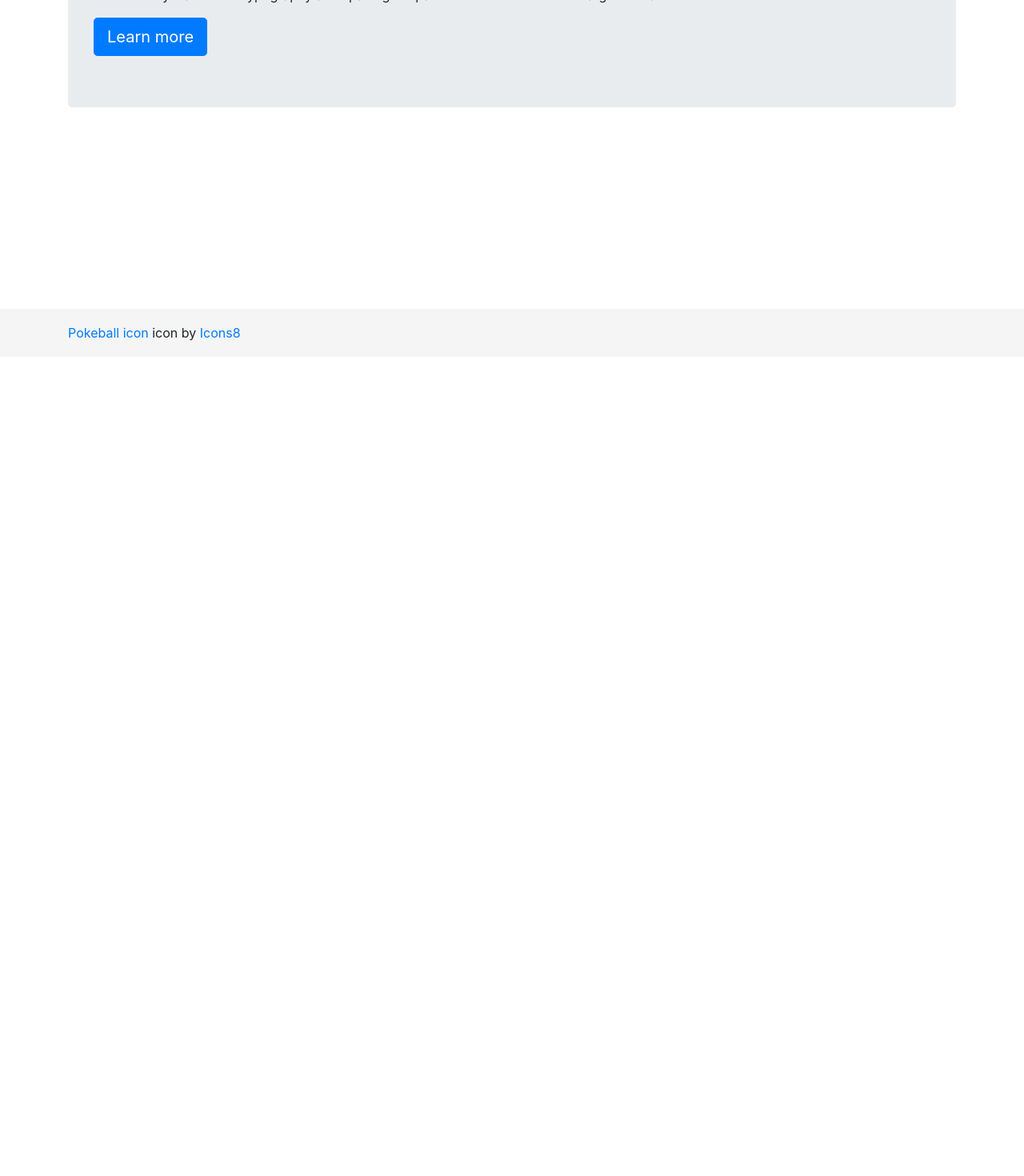
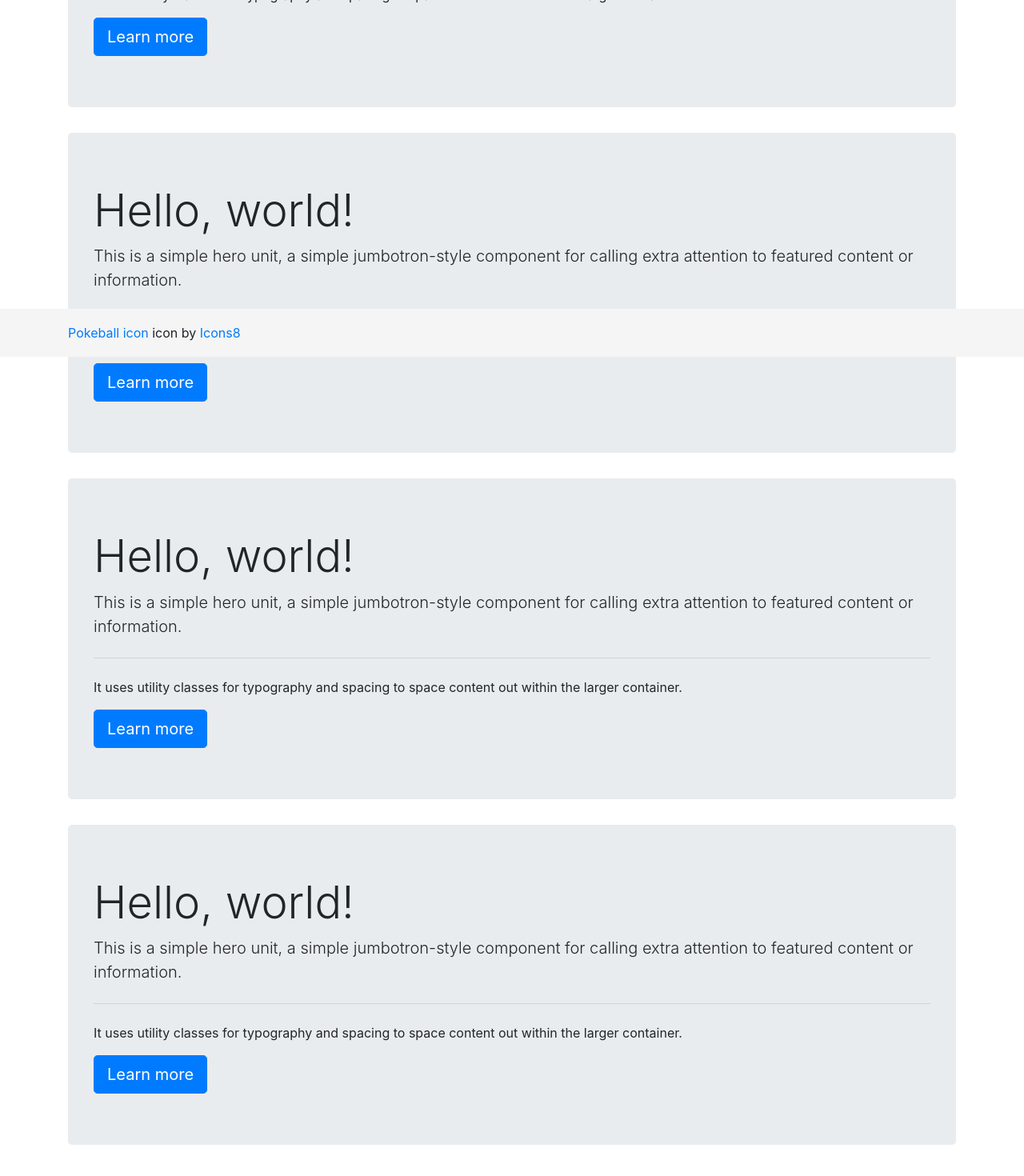
Before and after one commit to KrzysztofPempera/poke2, an Angular app: page / in a window 1280 px wide. Shown: the part 354-1824 px from the top of the page at 80% size. Before the commit the page ends 800 px from the top, so only its background shows below. Built offline with nearby package versions, Linux system fonts and the light colour scheme.

Commit message:
Added nav-bar component

```diff
--- a/src/app/app-routing.module.ts
+++ b/src/app/app-routing.module.ts
@@ -2,13 +2,11 @@
 import { Routes, RouterModule } from '@angular/router';
 
 import { HomeComponent } from './home/home.component';
-import { ContactComponent } from './contact/contact.component';
 import { PokedexComponent } from './pokedex/pokedex.component';
 
 
 const routes: Routes = [
   {path: '', component: HomeComponent},
-  {path: 'contact', component: ContactComponent},
   {path: 'pokedex', component: PokedexComponent}
 ];
 
--- a/src/app/app.component.css
+++ b/src/app/app.component.css
@@ -1,51 +1,4 @@
 
-.navbar {
-  background-color: #ce334d;
-  font-weight: 600;
-  align-items: center;
-  color: white;
-}
-.navbar-toggler{
-  color: white;
-}
-.navbar-toggler:hover{
-  background: hsla(0, 0%, 100%, 0.15);
-}
-.navbar-toggler:focus{
-  background: hsla(0, 0%, 100%, 0.15);
-  outline: none;
-}
-
-.nav-link {
-  color: white;
-  cursor: pointer;
-  margin: 0 16px 0 10px;
-  border-radius: 4px;
-  padding: 8px 16px;
-}
-.nav-link:hover {
-  background: hsla(0, 0%, 100%, 0.15);
-}
-.nav-link:focus {
-  outline-offset: 4px;
-  background: hsla(0, 0%, 100%, 0.15);
-  box-shadow: 0 0 1px 2px hsla(0, 0%, 100%, 0.8);
-}
-.nav-link:active {
-  background: hsla(0, 0%, 100%, 0.15);
-}
-.nav-link-inner{
-  border-radius: 4px;
-  padding: 8px 16px;
-}
-
-.search-container input {
-  border: none;
-  border-radius: 100px;
-}
-footer {
-
-}
 .toolbar img {
   margin: 0 16px;
 }
@@ -59,19 +12,8 @@
   opacity: 0.8;
 }
 
-.content {
-  display: flex;
-  margin: 82px auto 32px;
-  padding: 0 16px;
-  max-width: 960px;
-  flex-direction: column;
-  align-items: center;
-}
-
-
-
 .footer {
-    position: absolute;
+    position: sticky;
     bottom: 0;
     width: 100%;
     height: 60px;
--- a/src/app/app.component.html
+++ b/src/app/app.component.html
@@ -1,25 +1,4 @@
-<nav class="navbar navbar-expand-sm">
-  <img
-    width="40"
-    alt="Pokedex logo"
-    src="https://img.icons8.com/color/96/000000/superball.png"
-  />
-  <button class="navbar-toggler" type="button" (click)="isMenuCollapsed = !isMenuCollapsed">
-    &#9776;
-  </button>
-
-  <div class="collapse navbar-collapse" [ngbCollapse]="isMenuCollapsed" >
-    <ul class="navbar-nav mr-auto" role="navigation">
-      <li class="nav-item"><a class="nav-link" routerLink="/" (click)="isMenuCollapsed = true"><span class="nav-link-inner">HOME</span></a></li>
-      <li class="nav-item"><a class="nav-link"  routerLink="/contact"(click)="isMenuCollapsed = true"><span class="nav-link-inner">TEST</span></a></li>
-      <li class="nav-item"><a class="nav-link"  routerLink="/pokedex"(click)="isMenuCollapsed = true"><span class="nav-link-inner">TEST</span></a></li>
-    </ul>
-    <form class="form-inline my-2 my-sm-0 search-container">
-      <input class="form-control mr-sm-2" type="search" placeholder="Search" aria-label="Search">
-    </form>
-  </div>
-</nav>
-
+<header><app-nav-bar></app-nav-bar></header>
 <main class="container">
   <router-outlet></router-outlet>
 </main>
--- a/src/app/app.component.ts
+++ b/src/app/app.component.ts
@@ -7,5 +7,4 @@
 })
 export class AppComponent {
   title = 'Pokedex';
-  public isMenuCollapsed = true;
 }
--- a/src/app/app.module.ts
+++ b/src/app/app.module.ts
@@ -4,15 +4,16 @@
 
 import { AppRoutingModule } from './app-routing.module';
 import { AppComponent } from './app.component';
-import { ContactComponent } from './contact/contact.component';
 import { PokedexComponent } from './pokedex/pokedex.component';
 import { HomeComponent } from './home/home.component';
+import { NavBarComponent } from './nav-bar/nav-bar.component';
+
 
 @NgModule({
   declarations: [
     AppComponent,
-    ContactComponent,
     PokedexComponent,
+    NavBarComponent,
     HomeComponent
   ],
   imports: [
--- a/src/app/contact/contact.component.html
+++ /dev/null
@@ -1 +0,0 @@
-<p>contact works!</p>
--- a/src/app/contact/contact.component.ts
+++ /dev/null
@@ -1,15 +0,0 @@
-import { Component, OnInit } from '@angular/core';
-
-@Component({
-  selector: 'app-contact',
-  templateUrl: './contact.component.html',
-  styleUrls: ['./contact.component.css']
-})
-export class ContactComponent implements OnInit {
-
-  constructor() { }
-
-  ngOnInit(): void {
-  }
-
-}
--- a/src/app/home/home.component.html
+++ b/src/app/home/home.component.html
@@ -5,3 +5,24 @@
   <p>It uses utility classes for typography and spacing to space content out within the larger container.</p>
   <a class="btn btn-primary btn-lg" href="#" role="button">Learn more</a>
 </div>
+<div class="jumbotron">
+  <h1 class="display-4">Hello, world!</h1>
+  <p class="lead">This is a simple hero unit, a simple jumbotron-style component for calling extra attention to featured content or information.</p>
+  <hr class="my-4">
+  <p>It uses utility classes for typography and spacing to space content out within the larger container.</p>
+  <a class="btn btn-primary btn-lg" href="#" role="button">Learn more</a>
+</div>
+<div class="jumbotron">
+  <h1 class="display-4">Hello, world!</h1>
+  <p class="lead">This is a simple hero unit, a simple jumbotron-style component for calling extra attention to featured content or information.</p>
+  <hr class="my-4">
+  <p>It uses utility classes for typography and spacing to space content out within the larger container.</p>
+  <a class="btn btn-primary btn-lg" href="#" role="button">Learn more</a>
+</div>
+<div class="jumbotron">
+  <h1 class="display-4">Hello, world!</h1>
+  <p class="lead">This is a simple hero unit, a simple jumbotron-style component for calling extra attention to featured content or information.</p>
+  <hr class="my-4">
+  <p>It uses utility classes for typography and spacing to space content out within the larger container.</p>
+  <a class="btn btn-primary btn-lg" href="#" role="button">Learn more</a>
+</div>
--- /dev/null
+++ b/src/app/nav-bar/nav-bar.component.css
@@ -0,0 +1,45 @@
+
+.navbar {
+  background-color: #ce334d;
+  font-weight: 600;
+  align-items: center;
+  color: white;
+}
+.navbar-toggler{
+  color: white;
+}
+.navbar-toggler:hover{
+  background: hsla(0, 0%, 100%, 0.15);
+}
+.navbar-toggler:focus{
+  background: hsla(0, 0%, 100%, 0.15);
+  outline: none;
+}
+
+.nav-link {
+  color: white;
+  cursor: pointer;
+  margin: 0 16px 0 10px;
+  border-radius: 4px;
+  padding: 8px 16px;
+}
+.nav-link:hover {
+  background: hsla(0, 0%, 100%, 0.15);
+}
+.nav-link:focus {
+  outline-offset: 4px;
+  background: hsla(0, 0%, 100%, 0.15);
+  box-shadow: 0 0 1px 2px hsla(0, 0%, 100%, 0.8);
+}
+.nav-link:active {
+  background: hsla(0, 0%, 100%, 0.15);
+}
+.nav-link-inner{
+  border-radius: 4px;
+  padding: 8px 16px;
+}
+
+.search-container input {
+  border: none;
+  border-radius: 100px;
+}
--- /dev/null
+++ b/src/app/nav-bar/nav-bar.component.html
@@ -0,0 +1,21 @@
+<nav class="navbar navbar-expand-sm">
+  <img
+    width="40"
+    alt="Pokedex logo"
+    src="https://img.icons8.com/color/96/000000/superball.png"
+  />
+  <button class="navbar-toggler" type="button" (click)="isMenuCollapsed = !isMenuCollapsed">
+    &#9776;
+  </button>
+
+  <div class="collapse navbar-collapse" [ngbCollapse]="isMenuCollapsed" >
+    <ul class="navbar-nav mr-auto" role="navigation">
+      <li class="nav-item"><a class="nav-link" routerLink="/" (click)="isMenuCollapsed = true"><span class="nav-link-inner">HOME</span></a></li>
+      <li class="nav-item"><a class="nav-link"  routerLink="/contact"(click)="isMenuCollapsed = true"><span class="nav-link-inner">TEST</span></a></li>
+      <li class="nav-item"><a class="nav-link"  routerLink="/pokedex"(click)="isMenuCollapsed = true"><span class="nav-link-inner">TEST</span></a></li>
+    </ul>
+    <form class="form-inline my-2 my-sm-0 search-container">
+      <input class="form-control mr-sm-2" type="search" placeholder="Search" aria-label="Search">
+    </form>
+  </div>
+</nav>
--- /dev/null
+++ b/src/app/nav-bar/nav-bar.component.ts
@@ -0,0 +1,15 @@
+import { Component, OnInit } from '@angular/core';
+
+@Component({
+  selector: 'app-nav-bar',
+  templateUrl: './nav-bar.component.html',
+  styleUrls: ['./nav-bar.component.css']
+})
+export class NavBarComponent implements OnInit {
+  constructor() { }
+
+  public isMenuCollapsed = true;
+
+  ngOnInit(): void {
+  }
+}
```
Also changed, not shown: src/app/contact/contact.component.css (deleted), 1 other file (tests, documents, lock files or other folders).
